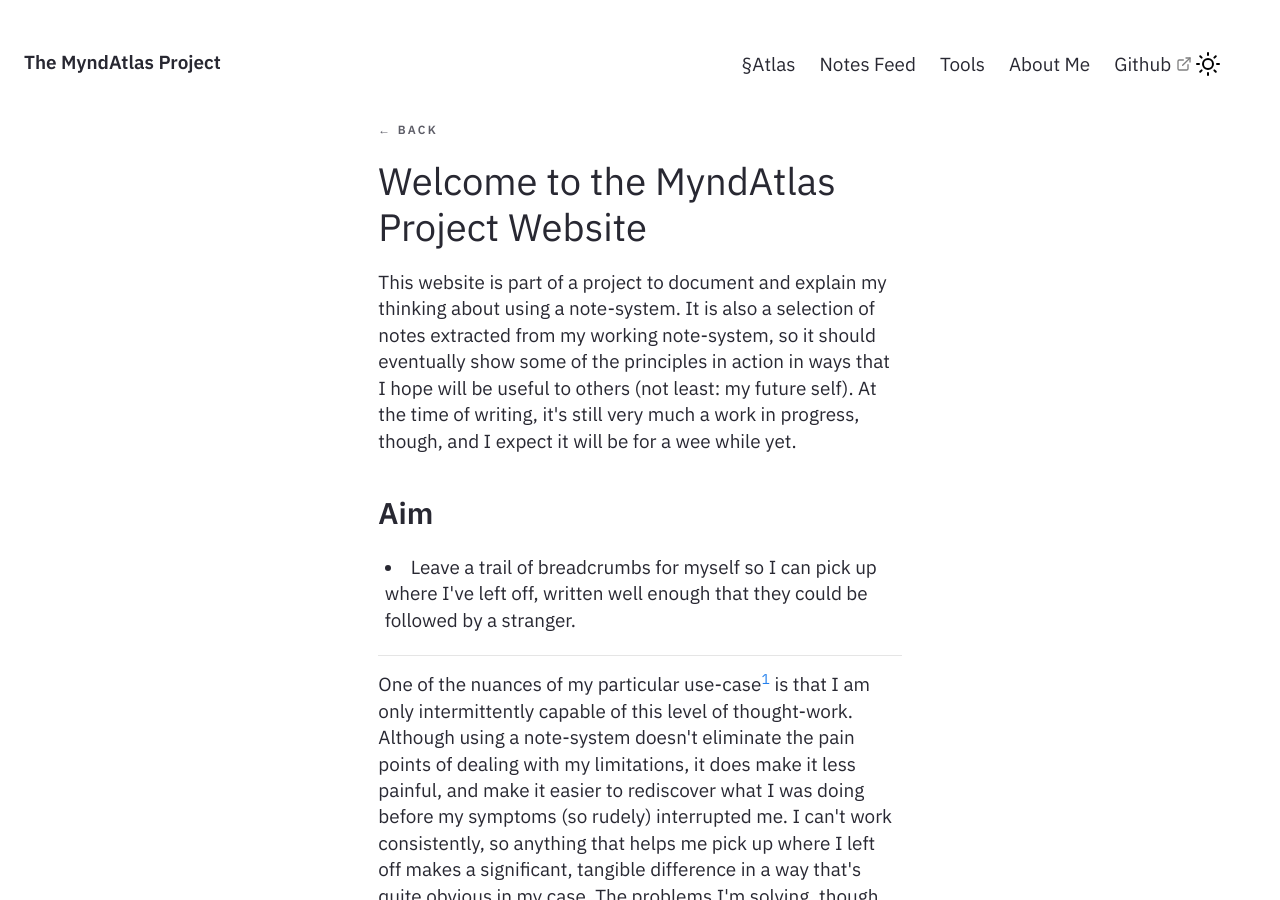
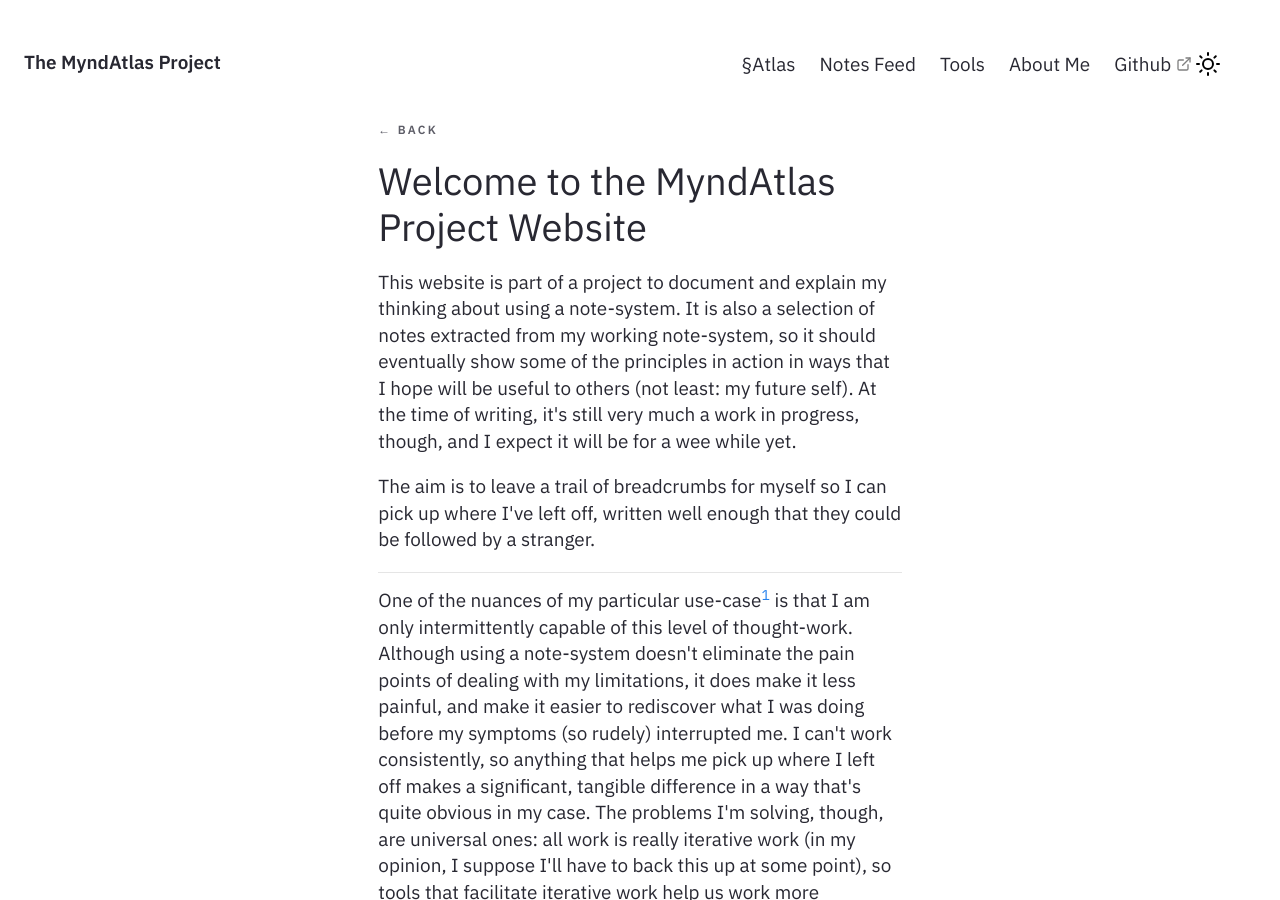
Before and after one commit to myndatlas/myndatlas.github.io, a Jekyll site: the page built from _notes/Public/Welcome to the MyndAtlas Project Website.md, in a window 1280 px wide and 900 px high. Built offline with Jekyll 4.4.1, drawn with Linux system fonts in a browser that asks for light colours.

Commit message:
314 vault backup: 2023-04-25 17:47:40

```diff
--- a/_notes/Public/Welcome to the MyndAtlas Project Website.md
+++ b/_notes/Public/Welcome to the MyndAtlas Project Website.md
@@ -7,11 +7,9 @@ parent: [[⁋The MyndAtlas Project]]
 ---
 # Welcome to the MyndAtlas Project Website
 
-
 This website is part of a project to document and explain my thinking about using a note-system. It is also a selection of notes extracted from my working note-system, so it should eventually show some of the principles in action in ways that I hope will be useful to others (not least: my future self). At the time of writing, it's still very much a work in progress, though, and I expect it will be for a wee while yet.
 
-## Aim
-- Leave a trail of breadcrumbs for myself so I can pick up where I've left off, written well enough that they could be followed by a stranger.
+The aim is to leave a trail of breadcrumbs for myself so I can pick up where I've left off, written well enough that they could be followed by a stranger.
 
 
 ---
```
